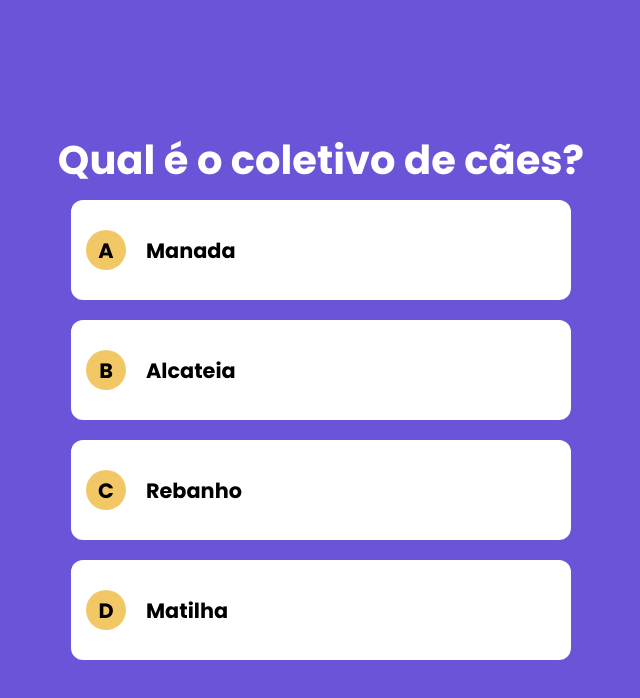
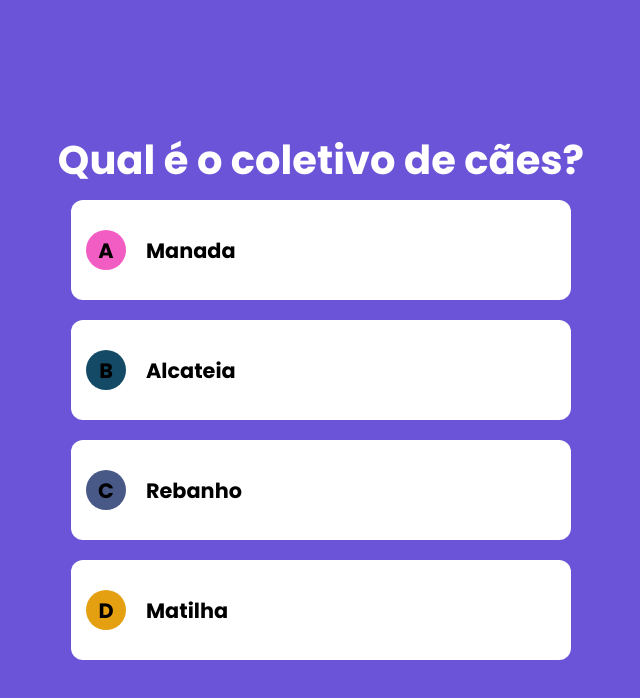
Before and after one commit to luciocarvalho10/curso-next, a Next.js app in the folder quiz/: page / in a window 1280 px wide. Shown: the top 698 px of the page, without its empty margins (319-959 px from the left). Built offline with nearby package versions, Linux system fonts and the light colour scheme.

Commit message:
Gerando letras e cor no automatico

```diff
--- a/quiz/src/components/Questao.tsx
+++ b/quiz/src/components/Questao.tsx
@@ -7,6 +7,15 @@ interface IQuestaoProps {
     questao: MQuestao
 }
 
+function gerarCorHexadecimal() {
+	let cor = '#'
+	for (let i = 0; i < 6; i++) {
+		const valor = Math.floor(Math.random() * 16)
+		cor += valor.toString(16)
+	}
+	return cor
+}
+
 export default function Questao(props: IQuestaoProps) {
     const { questao } = props
 
@@ -14,12 +23,11 @@ export default function Questao(props: IQuestaoProps) {
         return questao.getRespostas().map((resposta, i) => {
             return (
 				<Resposta
-                    // key={`${questao.getId()}-${i}`}
-                    key={questao.getId() % i * Math.random()}
+					key={(questao.getId() % i) * Math.random()}
 					resposta={resposta}
 					indice={i}
 					letra={String.fromCharCode(65 + i)}
-                    corFundoLetra='#F2C866'
+					corFundoLetra={gerarCorHexadecimal()}
 				/>
 			)
         })
```
Lines whose indentation alone changed are shown as unchanged.
